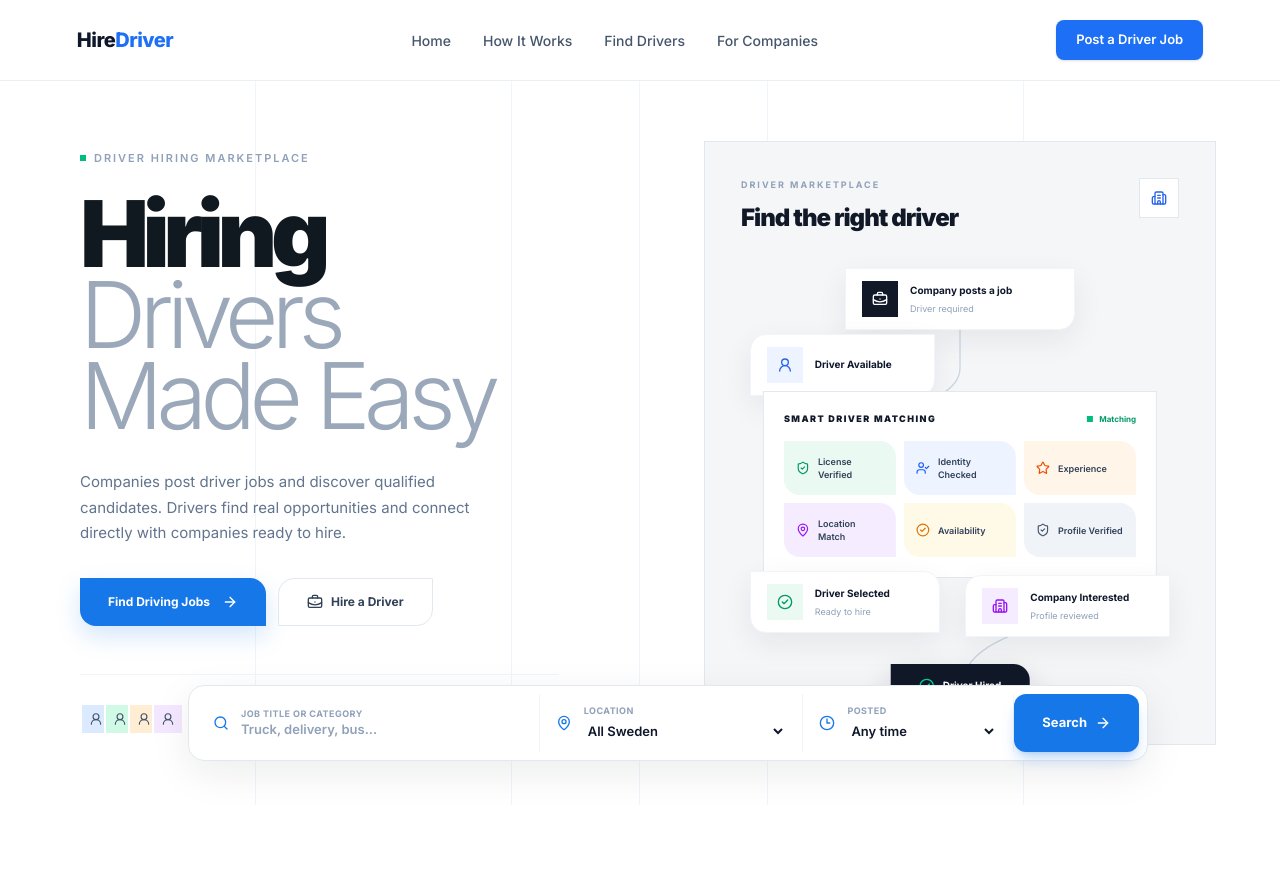
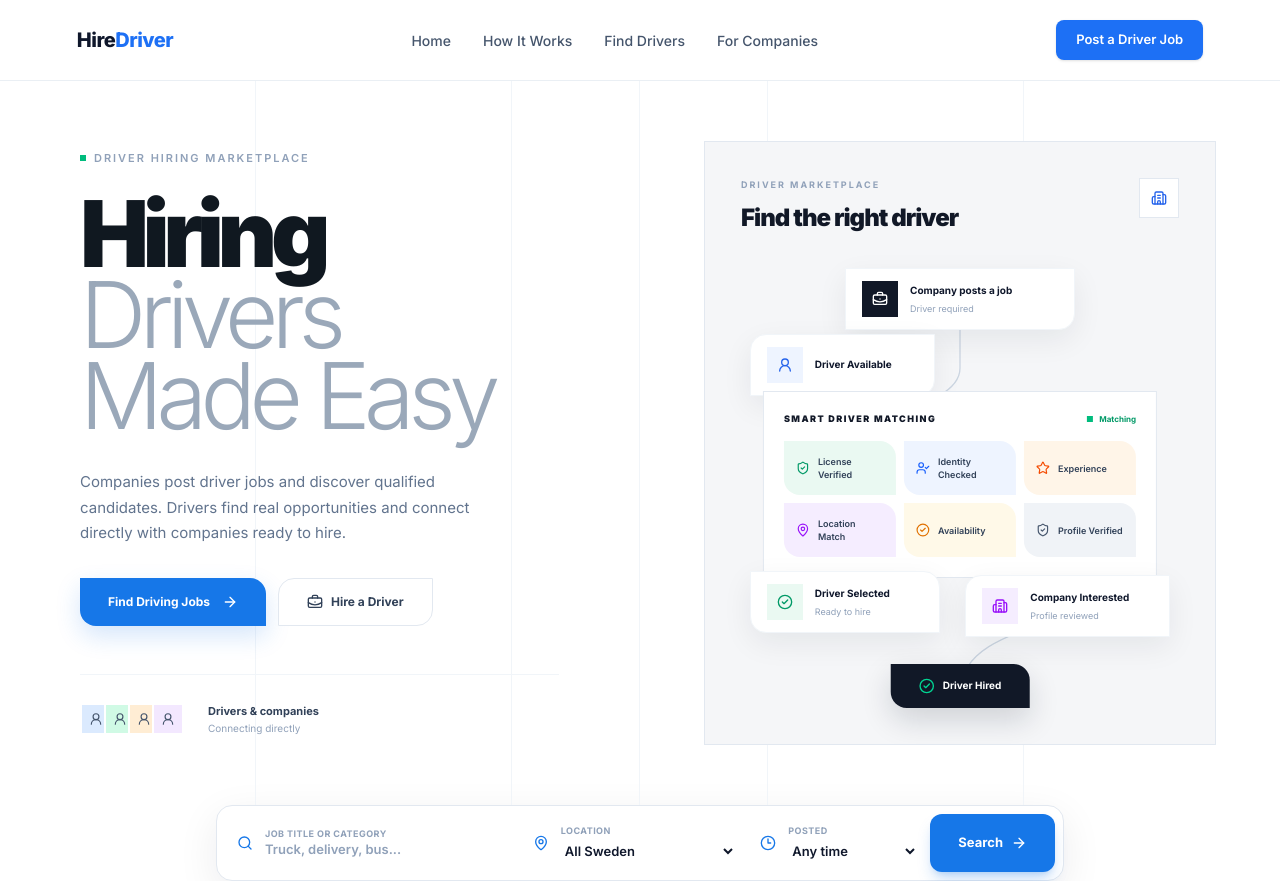
Before and after one commit to sagorsaha00/driverCv, a Next.js app: page / in a window 1280 px wide. Before the commit the page ends 805 px from the top, so only its background shows below. Built offline with nearby package versions, Linux system fonts and the light colour scheme.

Commit message:
again change

```diff
--- a/components/JobSearch.tsx
+++ b/components/JobSearch.tsx
@@ -18,9 +18,11 @@ export default function JobSearch() {
   const [searchQuery, setSearchQuery] = useState("");
   const [selectedLocation, setSelectedLocation] = useState("");
   const [selectedTime, setSelectedTime] = useState("");
+
   const searchRef = useRef<HTMLDivElement>(null);
+  const inputRef = useRef<HTMLInputElement>(null);
 
-  // Close dropdown on outside click
+  // Close dropdown on outside click or ESC key
   useEffect(() => {
     function handleClickOutside(event: MouseEvent) {
       if (
@@ -30,9 +32,29 @@ export default function JobSearch() {
         setIsFocused(false);
       }
     }
+
+    function handleKeyDown(event: KeyboardEvent) {
+      if (event.key === "Escape") {
+        setIsFocused(false);
+      }
+    }
+
     document.addEventListener("mousedown", handleClickOutside);
-    return () => document.removeEventListener("mousedown", handleClickOutside);
+    document.addEventListener("keydown", handleKeyDown);
+    return () => {
+      document.removeEventListener("mousedown", handleClickOutside);
+      document.removeEventListener("keydown", handleKeyDown);
+    };
   }, []);
+
+  // Auto focus input when modal expands
+  useEffect(() => {
+    if (isFocused) {
+      setTimeout(() => {
+        inputRef.current?.focus();
+      }, 100);
+    }
+  }, [isFocused]);
 
   // Filter Jobs based on input
   const filteredJobs = driverJobs.filter((job) => {
@@ -57,78 +79,119 @@ export default function JobSearch() {
             initial={{ opacity: 0 }}
             animate={{ opacity: 1 }}
             exit={{ opacity: 0 }}
-            className="fixed inset-0 z-40 bg-slate-900/30 backdrop-blur-md transition-all duration-300"
+            onClick={() => setIsFocused(false)}
+            className="fixed inset-0 z-50 bg-slate-900/40 backdrop-blur-md transition-all"
           />
         )}
       </AnimatePresence>
 
-      {/* ================= SEARCH CONTAINER ================= */}
-      <section className="relative z-50 ml-26 -mt-30 px-4 sm:mr-12 sm:px-6 lg:px-8">
-        <div className="mx-auto max-w-[960px]" ref={searchRef}>
+      {/* ================= MAIN SEARCH CONTAINER ================= */}
+      <div className="w-full max-w-4xl mx-auto px-4 sm:px-6">
+        {/* NORMAL INLINE SEARCH BAR (Default State) */}
+        {!isFocused && (
+          <div
+            onClick={() => setIsFocused(true)}
+            className="group cursor-pointer rounded-2xl border border-slate-200 bg-white p-2 shadow-[0_12px_40px_rgba(15,23,42,0.08)] transition-all hover:border-slate-300"
+          >
+            <div className="grid grid-cols-1 gap-2 md:grid-cols-[1.3fr_1fr_0.8fr_auto] md:gap-0">
+              <SearchFieldInput
+                icon={<Search className="h-4 w-4" />}
+                label="Job Title or Category"
+                placeholder="Truck, delivery, bus..."
+                value={searchQuery}
+                readOnly
+              />
+              <LocationSelectField
+                icon={<MapPin className="h-4 w-4" />}
+                label="Location"
+                value={selectedLocation}
+                readOnly
+              />
+              <TimeSelectField
+                icon={<Clock3 className="h-4 w-4" />}
+                label="Posted"
+                value={selectedTime}
+                readOnly
+              />
+              <div className="flex min-h-[52px] md:min-h-[58px] items-center justify-center gap-2 rounded-xl bg-[#1677E8] px-7 text-[13px] font-bold text-white shadow-lg shadow-[#1677E8]/25">
+                Search
+                <ArrowRight className="h-4 w-4" />
+              </div>
+            </div>
+          </div>
+        )}
+
+        {/* CENTERED POPUP MODAL (Active Clicked State) */}
+        <AnimatePresence>
+          {isFocused && (
+            <div className="fixed inset-0 z-50 flex items-center justify-center p-3 sm:p-6">
               <motion.div
-            initial={{ opacity: 0, y: 20 }}
-            animate={{ opacity: 1, y: 0 }}
-            transition={{ duration: 0.5 }}
-            className={`relative rounded-2xl bg-white p-2 border transition-all duration-300 ${
-              isFocused
-                ? "border-[#1677E8] shadow-[0_20px_60px_rgba(22,119,232,0.25)] ring-4 ring-[#1677E8]/10"
-                : "border-slate-200 shadow-[0_12px_40px_rgba(15,23,42,0.08)] hover:border-slate-300"
-            }`}
+                ref={searchRef}
+                initial={{ opacity: 0, scale: 0.95, y: 10 }}
+                animate={{ opacity: 1, scale: 1, y: 0 }}
+                exit={{ opacity: 0, scale: 0.95, y: 10 }}
+                transition={{ duration: 0.2, ease: "easeOut" }}
+                className="relative w-full max-w-2xl max-h-[90vh] overflow-y-auto rounded-3xl border border-[#1677E8]/30 bg-white p-4 sm:p-6 shadow-[0_25px_70px_rgba(0,0,0,0.3)] ring-4 ring-[#1677E8]/10"
               >
-            <div className="grid grid-cols-1 md:grid-cols-[1.3fr_1fr_0.8fr_auto]">
-              {/* Query Field */}
+                {/* Modal Header / Close */}
+                <div className="mb-3 flex items-center justify-between border-b border-slate-100 pb-2 px-1">
+                  <span className="text-[11px] font-bold uppercase tracking-wider text-slate-400">
+                    Search Drivers & Jobs
+                  </span>
+                  <button
+                    onClick={() => setIsFocused(false)}
+                    className="flex h-8 w-8 items-center justify-center rounded-full bg-slate-100 text-slate-500 hover:bg-slate-200"
+                  >
+                    <X className="h-4 w-4" />
+                  </button>
+                </div>
+
+                {/* Search Input Fields Container */}
+                <div className="flex flex-col gap-2 rounded-2xl bg-slate-50/80 p-2 border border-slate-100">
                   <SearchFieldInput
                     icon={<Search className="h-4 w-4" />}
                     label="Job Title or Category"
                     placeholder="Truck, delivery, bus..."
                     value={searchQuery}
                     onChange={(e) => setSearchQuery(e.target.value)}
-                onFocus={() => setIsFocused(true)}
+                    inputRef={inputRef}
                     onClear={() => setSearchQuery("")}
                   />
 
-              {/* Location Select */}
+                  <div className="grid grid-cols-1 sm:grid-cols-2 gap-2">
                     <LocationSelectField
                       icon={<MapPin className="h-4 w-4" />}
                       label="Location"
                       value={selectedLocation}
                       onChange={(e) => setSelectedLocation(e.target.value)}
-                onFocus={() => setIsFocused(true)}
                     />
 
-              {/* Time Posted Select */}
                     <TimeSelectField
                       icon={<Clock3 className="h-4 w-4" />}
                       label="Posted"
                       value={selectedTime}
                       onChange={(e) => setSelectedTime(e.target.value)}
-                onFocus={() => setIsFocused(true)}
                     />
+                  </div>
+                </div>
 
-              {/* Submit Button */}
+                {/* Search Button */}
                 <motion.button
-                whileHover={{ scale: 1.02 }}
-                whileTap={{ scale: 0.98 }}
-                onClick={() => setIsFocused(true)}
-                className="flex min-h-[58px] items-center justify-center gap-2 rounded-xl bg-[#1677E8] px-7 text-[13px] font-bold text-white shadow-lg shadow-[#1677E8]/25 transition-colors hover:bg-[#0967D6]"
+                  whileHover={{ scale: 1.01 }}
+                  whileTap={{ scale: 0.99 }}
+                  className="mt-3 flex w-full min-h-[50px] items-center justify-center gap-2 rounded-xl bg-[#1677E8] px-7 text-[14px] font-bold text-white shadow-lg shadow-[#1677E8]/25 transition-colors hover:bg-[#0967D6]"
                 >
-                Search
+                  Search Jobs
                   <ArrowRight className="h-4 w-4" />
                 </motion.button>
+
+                {/* Live Search Results */}
+                <SearchResultsDropdown jobs={filteredJobs} />
+              </motion.div>
             </div>
-
-            {/* ================= LIVE SEARCH RESULTS DROPDOWN ================= */}
-            <AnimatePresence>
-              {isFocused && (
-                <SearchResultsDropdown
-                  jobs={filteredJobs}
-                  onClose={() => setIsFocused(false)}
-                />
           )}
         </AnimatePresence>
-          </motion.div>
       </div>
-      </section>
     </>
   );
 }
@@ -140,11 +203,12 @@ export default function JobSearch() {
 interface SearchFieldInputProps {
   icon: React.ReactNode;
   label: string;
-  placeholder: string;
+  placeholder?: string;
   value: string;
-  onChange: (e: React.ChangeEvent<HTMLInputElement>) => void;
-  onFocus: () => void;
-  onClear: () => void;
+  onChange?: (e: React.ChangeEvent<HTMLInputElement>) => void;
+  onClear?: () => void;
+  inputRef?: React.RefObject<HTMLInputElement | null>;
+  readOnly?: boolean;
 }
 
 function SearchFieldInput({
@@ -153,29 +217,31 @@ function SearchFieldInput({
   placeholder,
   value,
   onChange,
-  onFocus,
   onClear,
+  inputRef,
+  readOnly = false,
 }: SearchFieldInputProps) {
   return (
-    <div className="flex min-h-[58px] items-center gap-3 border-b border-slate-100 px-4 md:border-b-0 md:border-r">
-      <div className="text-[#1677E8]">{icon}</div>
-      <div className="flex-1">
+    <div className="flex min-h-[52px] items-center gap-3 rounded-xl bg-white px-3 border border-slate-100 md:border-none">
+      <div className="text-[#1677E8] shrink-0">{icon}</div>
+      <div className="flex-1 min-w-0">
         <label className="block text-[9px] font-bold uppercase tracking-wider text-slate-400">
           {label}
         </label>
         <div className="relative flex items-center">
           <input
+            ref={inputRef}
             type="text"
+            readOnly={readOnly}
             value={value}
             onChange={onChange}
-            onFocus={onFocus}
             placeholder={placeholder}
             className="w-full border-none bg-transparent p-0 text-[13px] font-semibold text-slate-900 placeholder-slate-400 focus:outline-none focus:ring-0"
           />
-          {value && (
+          {value && !readOnly && onClear && (
             <button
               onClick={onClear}
-              className="text-slate-400 hover:text-slate-600"
+              className="text-slate-400 hover:text-slate-600 shrink-0 ml-1"
             >
               <X className="h-3.5 w-3.5" />
             </button>
@@ -190,12 +256,12 @@ function SearchFieldInput({
    DESTRUCTURED LOCATION SELECT FIELD
 ============================================================ */
 
-interface LocationSelectProps {
+interface SelectProps {
   icon: React.ReactNode;
   label: string;
   value: string;
-  onChange: (e: React.ChangeEvent<HTMLSelectElement>) => void;
-  onFocus: () => void;
+  onChange?: (e: React.ChangeEvent<HTMLSelectElement>) => void;
+  readOnly?: boolean;
 }
 
 function LocationSelectField({
@@ -203,20 +269,20 @@ function LocationSelectField({
   label,
   value,
   onChange,
-  onFocus,
-}: LocationSelectProps) {
+  readOnly = false,
+}: SelectProps) {
   return (
-    <div className="flex min-h-[58px] items-center gap-3 border-b border-slate-100 px-4 md:border-b-0 md:border-r">
-      <div className="text-[#1677E8]">{icon}</div>
-      <div className="flex-1">
+    <div className="flex min-h-[52px] items-center gap-3 rounded-xl bg-white px-3 border border-slate-100 md:border-none">
+      <div className="text-[#1677E8] shrink-0">{icon}</div>
+      <div className="flex-1 min-w-0">
         <label className="block text-[9px] font-bold uppercase tracking-wider text-slate-400">
           {label}
         </label>
         <select
+          disabled={readOnly}
           value={value}
           onChange={onChange}
-          onFocus={onFocus}
-          className="w-full cursor-pointer border-none bg-transparent p-0 text-[13px] font-semibold text-slate-900 focus:outline-none focus:ring-0"
+          className="w-full cursor-pointer border-none bg-transparent p-0 text-[13px] font-semibold text-slate-900 focus:outline-none focus:ring-0 disabled:opacity-100"
         >
           <option value="">All Sweden</option>
           <option value="Stockholm">Stockholm</option>
@@ -230,29 +296,25 @@ function LocationSelectField({
   );
 }
 
-/* ============================================================
-   DESTRUCTURED TIME SELECT FIELD
-============================================================ */
-
 function TimeSelectField({
   icon,
   label,
   value,
   onChange,
-  onFocus,
-}: LocationSelectProps) {
+  readOnly = false,
+}: SelectProps) {
   return (
-    <div className="flex min-h-[58px] items-center gap-3 border-b border-slate-100 px-4 md:border-b-0 md:border-r">
-      <div className="text-[#1677E8]">{icon}</div>
-      <div className="flex-1">
+    <div className="flex min-h-[52px] items-center gap-3 rounded-xl bg-white px-3 border border-slate-100 md:border-none">
+      <div className="text-[#1677E8] shrink-0">{icon}</div>
+      <div className="flex-1 min-w-0">
         <label className="block text-[9px] font-bold uppercase tracking-wider text-slate-400">
           {label}
         </label>
         <select
+          disabled={readOnly}
           value={value}
           onChange={onChange}
-          onFocus={onFocus}
-          className="w-full cursor-pointer border-none bg-transparent p-0 text-[13px] font-semibold text-slate-900 focus:outline-none focus:ring-0"
+          className="w-full cursor-pointer border-none bg-transparent p-0 text-[13px] font-semibold text-slate-900 focus:outline-none focus:ring-0 disabled:opacity-100"
         >
           <option value="">Any time</option>
           <option value="24h">Past 24 hours</option>
@@ -264,80 +326,16 @@ function TimeSelectField({
   );
 }
 
-/* ============================================================
-   DESTRUCTURED DROPDOWN SEARCH RESULTS
-============================================================ */
-
 interface SearchResultsDropdownProps {
   jobs: typeof driverJobs;
-  onClose: () => void;
 }
 
-function SearchResultsDropdown({ jobs, onClose }: SearchResultsDropdownProps) {
+function SearchResultsDropdown({ jobs }: SearchResultsDropdownProps) {
   return (
-    <motion.div
-      initial={{ opacity: 0, y: 10 }}
-      animate={{ opacity: 1, y: 0 }}
-      exit={{ opacity: 0, y: 10 }}
-      transition={{ duration: 0.2 }}
-      className="absolute left-0 right-0 top-full mt-3 overflow-hidden rounded-2xl border border-slate-200/80 bg-white/95 p-4 shadow-2xl backdrop-blur-xl"
-    >
-      <div className="mb-3 flex items-center justify-between px-2">
-        <span className="text-[11px] font-bold uppercase tracking-wider text-slate-400">
-          Matching Driver Jobs ({jobs.length})
-        </span>
-        <button
-          onClick={onClose}
-          className="text-xs font-semibold text-slate-400 hover:text-slate-600"
-        >
-          Esc to close
-        </button>
-      </div>
-
-      <div className="max-h-[320px] space-y-2 overflow-y-auto pr-1">
-        {jobs.length > 0 ? (
-          jobs.map((job) => (
-            <div
-              key={job.id}
-              className="group flex cursor-pointer items-center justify-between rounded-xl border border-slate-100 bg-slate-50/50 p-3.5 transition-all hover:border-[#1677E8]/30 hover:bg-[#1677E8]/5"
-            >
-              <div className="flex items-center gap-3">
-                <div className="flex h-10 w-10 items-center justify-center rounded-lg bg-blue-100 text-[#1677E8]">
-                  <Building2 className="h-5 w-5" />
-                </div>
-                <div>
-                  <div className="flex items-center gap-2">
-                    <h4 className="text-[13px] font-bold text-slate-900 group-hover:text-[#1677E8]">
-                      {job.title}
-                    </h4>
-                    {job.verified && (
-                      <span className="flex items-center gap-1 rounded-full bg-emerald-50 px-2 py-0.5 text-[10px] font-medium text-emerald-600 border border-emerald-100">
-                        <CheckCircle2 className="h-3 w-3" /> Verified
-                      </span>
-                    )}
-                  </div>
-                  <p className="text-[11px] text-slate-500">
-                    {job.company} • {job.location}, Sweden
+    <div className="mt-3">
+      <p className="text-xs text-slate-400 px-1 mb-2 font-medium">
+        Matching Results: {jobs.length}
       </p>
     </div>
-              </div>
-
-              <div className="text-right">
-                <span className="block text-[12px] font-bold text-slate-900">
-                  {job.salary}
-                </span>
-                <span className="text-[10px] text-slate-400">{job.type}</span>
-              </div>
-            </div>
-          ))
-        ) : (
-          <div className="py-8 text-center text-slate-400">
-            <p className="text-xs font-semibold">
-              No driver jobs found in Sweden for this search.
-            </p>
-          </div>
-        )}
-      </div>
-    </motion.div>
   );
 }
```
Lines whose indentation alone changed are shown as unchanged.
